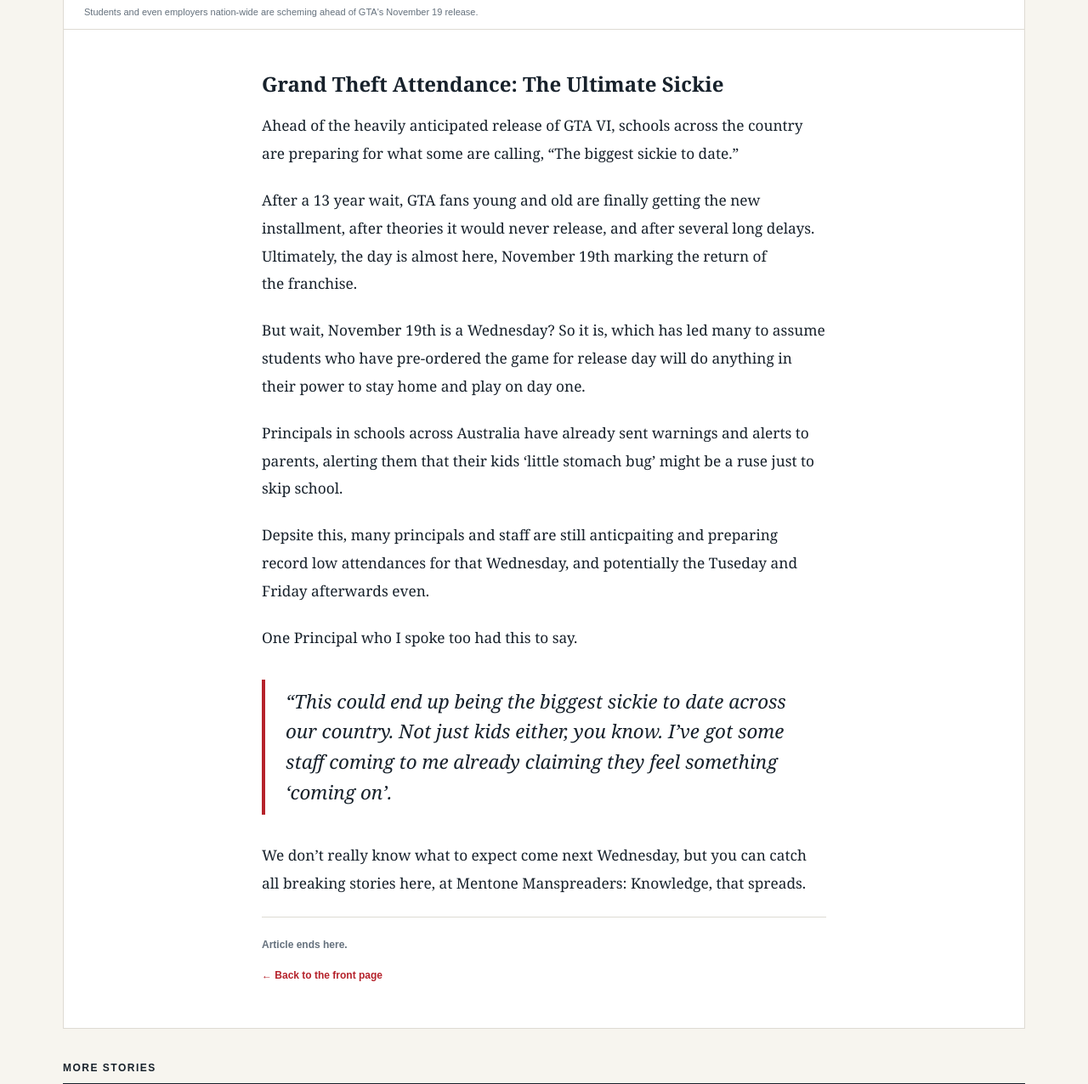
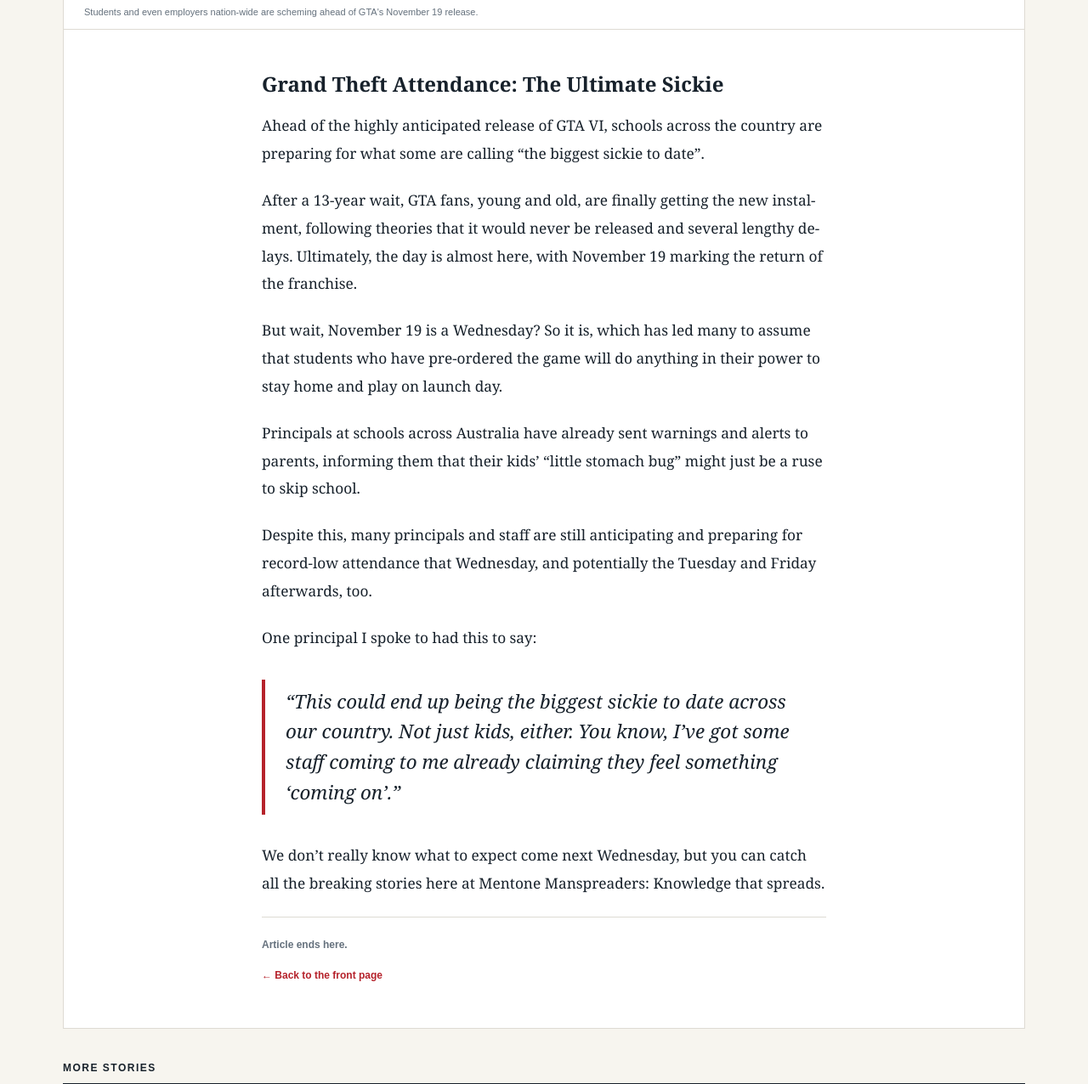
Before and after one commit to TrixDah/manspreading-r-us, a Jekyll site: the page built from _articles/2026-11-11-schools-australia-wide-prepare-for-the-biggest-sickie-to-date-ahead-of-gta-vi.md, in a window 1280 px wide and 1400 px high, scrolled down 1261 px, cut to the strip 124-1400 px from the top of the window. Shown: the whole strip at 85% size. Built offline with Jekyll 4.4.1, drawn with Linux system fonts in a browser that asks for light colours; some of the changed text lies outside the part shown.

Commit message:
Update _articles/2026-11-11-schools-australia-wide-prepare-for-the-biggest-sickie-to-date-ahead-of-gta-vi.md (via Pages CMS)

```diff
--- a/_articles/2026-11-11-schools-australia-wide-prepare-for-the-biggest-sickie-to-date-ahead-of-gta-vi.md
+++ b/_articles/2026-11-11-schools-australia-wide-prepare-for-the-biggest-sickie-to-date-ahead-of-gta-vi.md
@@ -5,10 +5,11 @@ exclusive: true
 front_page: side
 date: 2026-11-11
 author: Reginald "Rockin" Roberts
-summary: Ahead of the anticipated release of Rockstar Games' 'GTA VI', schools
-  are anticipating an all time low attendance immediatly following the release.
-standfirst: The game has been heavily anticipated following mutiple delays, and
-  the fact it is the first GTA game, since GTA V released in 2013.
+summary: Ahead of the highly anticipated release of Rockstar Games’ *GTA VI*,
+  schools are anticipating an all-time low in attendance immediately following
+  its launch.
+standfirst: The game has been highly anticipated following multiple delays, and
+  the fact that it is the first GTA game since GTA V was released in 2013.
 read_time: 3 min read
 image: /images/Sick Day Meets GTA VI.png
 image_caption: Students and even employers nation-wide are scheming ahead of
@@ -17,18 +18,18 @@ image_fit: false
 ---
 # Grand Theft Attendance: The Ultimate Sickie
 
-Ahead of the heavily anticipated release of GTA VI, schools across the country are preparing for what some are calling, "The biggest sickie to date."
+Ahead of the highly anticipated release of GTA VI, schools across the country are preparing for what some are calling "the biggest sickie to date".
 
-After a 13 year wait, GTA fans young and old are finally getting the new installment, after theories it would never release, and after several long delays. Ultimately, the day is almost here, November 19th marking the return of the franchise.
+After a 13-year wait, GTA fans, young and old, are finally getting the new instalment, following theories that it would never be released and several lengthy delays. Ultimately, the day is almost here, with November 19 marking the return of the franchise.
 
-But wait, November 19th is a Wednesday? So it is, which has led many to assume students who have pre-ordered the game for release day will do anything in their power to stay home and play on day one.
+But wait, November 19 is a Wednesday? So it is, which has led many to assume that students who have pre-ordered the game will do anything in their power to stay home and play on launch day.
 
-Principals in schools across Australia have already sent warnings and alerts to parents, alerting them that their kids 'little stomach bug' might be a ruse just to skip school.
+Principals at schools across Australia have already sent warnings and alerts to parents, informing them that their kids' "little stomach bug" might just be a ruse to skip school.
 
-Depsite this, many principals and staff are still anticpaiting and preparing record low attendances for that Wednesday, and potentially the Tuseday and Friday afterwards even.
+Despite this, many principals and staff are still anticipating and preparing for record-low attendance that Wednesday, and potentially the Tuesday and Friday afterwards, too.
 
-One Principal who I spoke too had this to say.
+One principal I spoke to had this to say:
 
-> "This could end up being the biggest sickie to date across our country. Not just kids either, you know. I've got some staff coming to me already claiming they feel something 'coming on'.
+> "This could end up being the biggest sickie to date across our country. Not just kids, either. You know, I've got some staff coming to me already claiming they feel something 'coming on'."
 
-We don't really know what to expect come next Wednesday, but you can catch all breaking stories here, at Mentone Manspreaders: Knowledge, that spreads.
+We don't really know what to expect come next Wednesday, but you can catch all the breaking stories here at Mentone Manspreaders: Knowledge that spreads.
```
